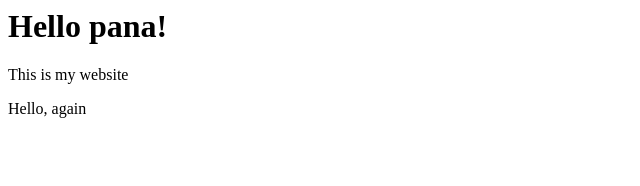
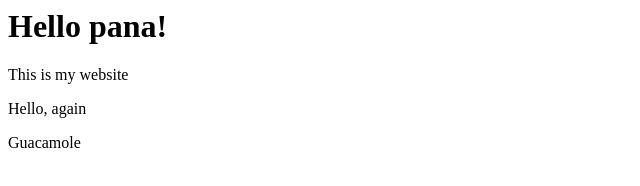
Before and after one commit to rdzmck/clear, a plain HTML site: page main/index.html in a window 1280 px wide. Shown: the full height of the page, 0-640 px from the left. Drawn offline with Linux system fonts and the light colour scheme.

Commit message:
add guacamole

```diff
--- a/main/index.html
+++ b/main/index.html
@@ -3,3 +3,4 @@
 <p>This is my website</p>
 <p>Hello, again
 </p>
+<p>Guacamole</p>
```
